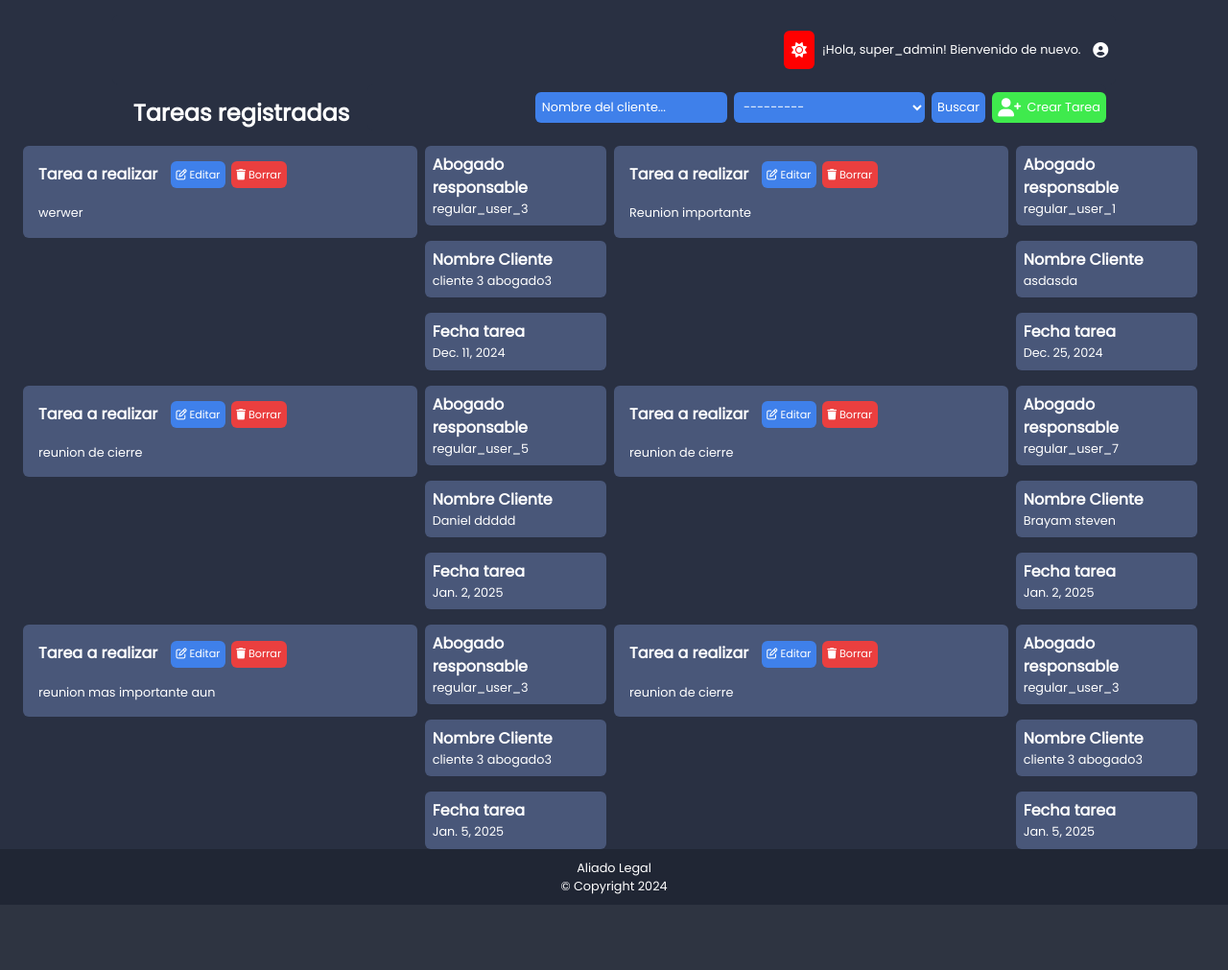
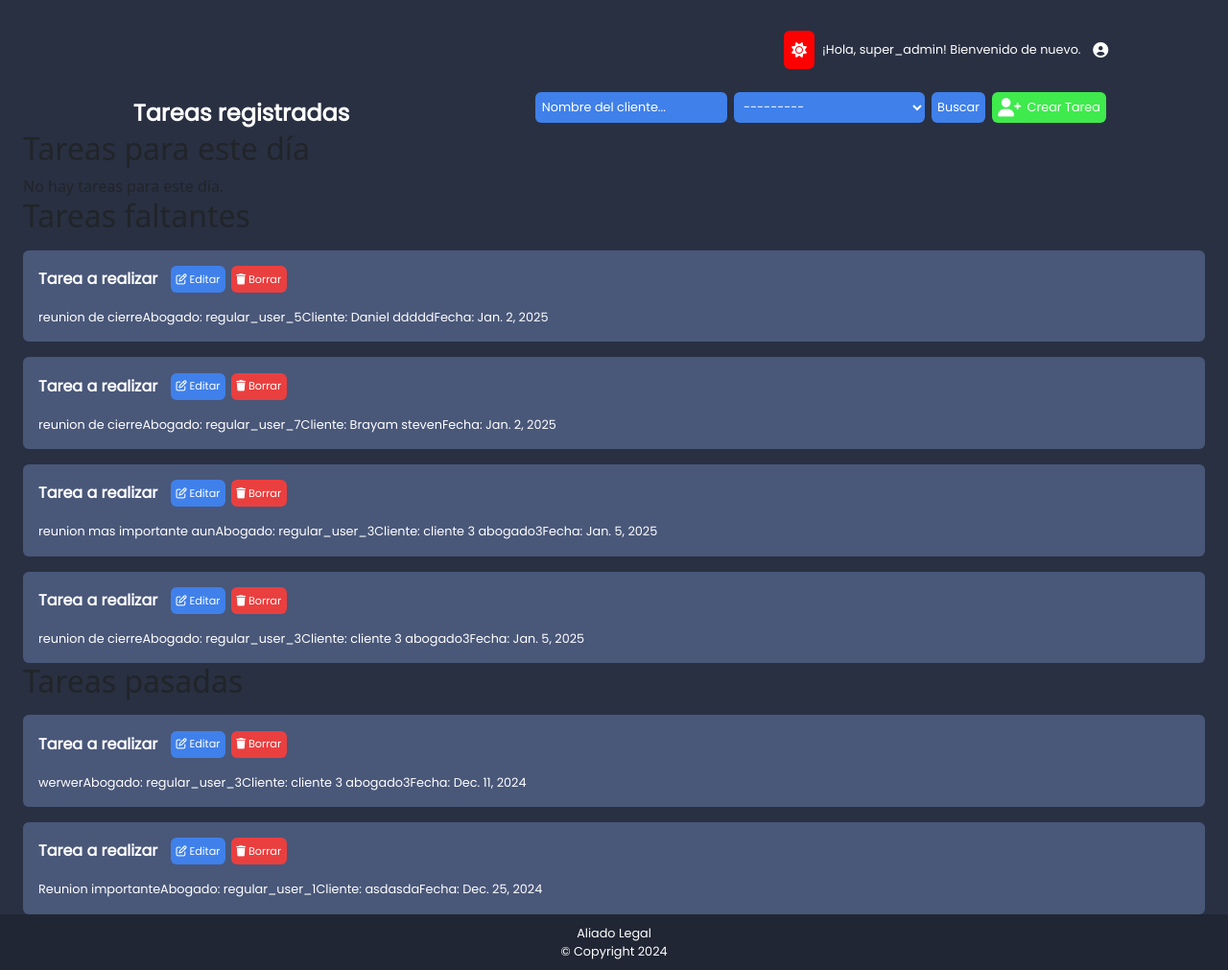
Before and after one commit to Calsiferian/gestor_abogados, a Django app: page /schedule/ in a window 1280 px wide. Shown: the part 56-1067 px from the top of the page at 96% size. Before the commit the page ends 999 px from the top, so only its background shows below. Run offline with Django 5.2, Linux system fonts and the light colour scheme; a user stored in the database is signed in; data comes from the database, SQL or seed files in the repository; some libraries are stand-ins or nearby versions.

Commit message:
se listan las tareas en 3 categorias

```diff
--- a/schedule/templates/task_list.html
+++ b/schedule/templates/task_list.html
@@ -40,53 +40,111 @@
 <!--Mostrar tareas registradas-->
 <div class="container-fluid">
     <div class="row">
-        {% for task in tasks %}
-        <div class="col-4">
+        <!-- Bloque de tareas para ese día -->
+        <div class="col-12">
+            <h2>Tareas para este día</h2>
+            {% if tasks_hoy %}
+                {% for task in tasks_hoy %}
                 <div class="box">
                     <div class="divtituloTarea">
                         <p class="tituloTarea">Tarea a realizar</p>
                         <a href="{% url 'schedule:task_edit' task.id %}">
                             <button class="botonEditar" title="Editar Nota">
-                            <i class="fa-regular fa-pen-to-square"></i>
-                            Editar
+                                <i class="fa-regular fa-pen-to-square"></i> Editar
                             </button>
                         </a>
-
                         <form action="{% url 'schedule:task_delete' task.id %}" method="post" style="display:inline;">
                             {% csrf_token %}
                             <button type="submit" class="botonEliminar" onclick="return confirm('¿Estás seguro de borrar esta tarea?');">
-                            <i class="fa-solid fa-trash"></i>
-                            Borrar
+                                <i class="fa-solid fa-trash"></i> Borrar
                             </button>
                         </form>
                     </div>
-
                     <div class="divtextoTarea">
                         <p class="textoTarea">{{ task.tarea }}</p>
+                        {% if is_moderator %}
+                        <p class="textoTarea">Abogado: {{ task.cliente.abogado.username }}</p>
+                        {% endif %}
+                        <p class="textoTarea">Cliente: {{ task.cliente }}</p>
+                        <p class="textoTarea">Fecha: {{ task.fecha_tarea }}</p>
+                    </div>
+                </div>
+                {% endfor %}
+            {% else %}
+                <p>No hay tareas para este día.</p>
+            {% endif %}
+        </div>
+
+        <!-- Bloque de tareas faltantes -->
+        <div class="col-12">
+            <h2>Tareas faltantes</h2>
+            {% if tasks_futuras %}
+                {% for task in tasks_futuras %}
+                <div class="box">
+                    <div class="divtituloTarea">
+                        <p class="tituloTarea">Tarea a realizar</p>
+                        <a href="{% url 'schedule:task_edit' task.id %}">
+                            <button class="botonEditar" title="Editar Nota">
+                                <i class="fa-regular fa-pen-to-square"></i> Editar
+                            </button>
+                        </a>
+                        <form action="{% url 'schedule:task_delete' task.id %}" method="post" style="display:inline;">
+                            {% csrf_token %}
+                            <button type="submit" class="botonEliminar" onclick="return confirm('¿Estás seguro de borrar esta tarea?');">
+                                <i class="fa-solid fa-trash"></i> Borrar
+                            </button>
+                        </form>
+                    </div>
+                    <div class="divtextoTarea">
+                        <p class="textoTarea">{{ task.tarea }}</p>
+                        {% if is_moderator %}
+                        <p class="textoTarea">Abogado: {{ task.cliente.abogado.username }}</p>
+                        {% endif %}
+                        <p class="textoTarea">Cliente: {{ task.cliente }}</p>
+                        <p class="textoTarea">Fecha: {{ task.fecha_tarea }}</p>
+                    </div>
+                </div>
+                {% endfor %}
+            {% else %}
+                <p>No hay tareas faltantes.</p>
+            {% endif %}
+        </div>
+
+        <!-- Bloque de tareas pasadas -->
+        <div class="col-12">
+            <h2>Tareas pasadas</h2>
+            {% if tasks_pasadas %}
+                {% for task in tasks_pasadas %}
+                <div class="box">
+                    <div class="divtituloTarea">
+                        <p class="tituloTarea">Tarea a realizar</p>
+                        <a href="{% url 'schedule:task_edit' task.id %}">
+                            <button class="botonEditar" title="Editar Nota">
+                                <i class="fa-regular fa-pen-to-square"></i> Editar
+                            </button>
+                        </a>
+                        <form action="{% url 'schedule:task_delete' task.id %}" method="post" style="display:inline;">
+                            {% csrf_token %}
+                            <button type="submit" class="botonEliminar" onclick="return confirm('¿Estás seguro de borrar esta tarea?');">
+                                <i class="fa-solid fa-trash"></i> Borrar
+                            </button>
+                        </form>
+                    </div>
+                    <div class="divtextoTarea">
+                        <p class="textoTarea">{{ task.tarea }}</p>
+                        {% if is_moderator %}
+                        <p class="textoTarea">Abogado: {{ task.cliente.abogado.username }}</p>
+                        {% endif %}
+                        <p class="textoTarea">Cliente: {{ task.cliente }}</p>
+                        <p class="textoTarea">Fecha: {{ task.fecha_tarea }}</p>
+                    </div>
+                </div>
+                {% endfor %}
+            {% else %}
+                <p>No hay tareas pasadas.</p>
+            {% endif %}
         </div>
     </div>
 </div>
-        <div class="col-md-2">
-            {% if is_moderator %}
-            <div class="box">
-                <p class="tituloTarea">Abogado responsable</p>
-                <p class="textoTarea">{{ task.cliente.abogado.username }}</p>
-            </div>
-            {% endif %}
-            <div class="box">
-                <p class="tituloTarea">Nombre Cliente</p>
-                <p class="textoTarea">{{ task.cliente }}</p>
-            </div>
-            <div class="box">
-                <p class="tituloTarea">Fecha tarea</p>
-                <p class="textoTarea">{{ task.fecha_tarea }}    </p>
-            </div>
-        </div>
-        {% empty %}
-        <tr>
-            <td colspan="4">No se encontraron tareas.</td>
-        </tr>
-        {% endfor %}
-    </div>
-</div>
+
 {% endblock %}
--- a/schedule/views.py
+++ b/schedule/views.py
@@ -3,6 +3,7 @@
 from .models import Task
 from .forms import TaskForm
 from .forms import TaskSearchForm
+from datetime import date
 
 def is_moderator(user):
     """Verifica si el usuario pertenece al grupo Moderador."""
@@ -11,6 +12,10 @@
 @login_required
 def task_list(request):
   # Lógica para filtrar las tareas
+
+    today = date.today()
+
+    # Filtrar tareas según si el usuario es moderador o abogado
     if is_moderator(request.user):
         tasks = Task.objects.all()  # Moderadores pueden ver todas las tareas
     else:
@@ -35,7 +40,19 @@
         if fecha_fin:
             tasks = tasks.filter(fecha_tarea__lte=fecha_fin)
 
-    return render(request, 'task_list.html', {'form': form, 'tasks': tasks})
+        # Categorizar las tareas
+        tasks_hoy = tasks.filter(fecha_tarea=today)  # Tareas para este día
+        tasks_futuras = tasks.filter(fecha_tarea__gt=today)  # Tareas faltantes
+        tasks_pasadas = tasks.filter(fecha_tarea__lt=today)  # Tareas pasadas
+
+        return render(request, 'task_list.html', {
+            'form': form,
+            'tasks_hoy': tasks_hoy,
+            'tasks_futuras': tasks_futuras,
+            'tasks_pasadas': tasks_pasadas,
+        })
+
+
 
 @login_required
 def task_create(request):
```
Lines whose indentation alone changed are shown as unchanged.
